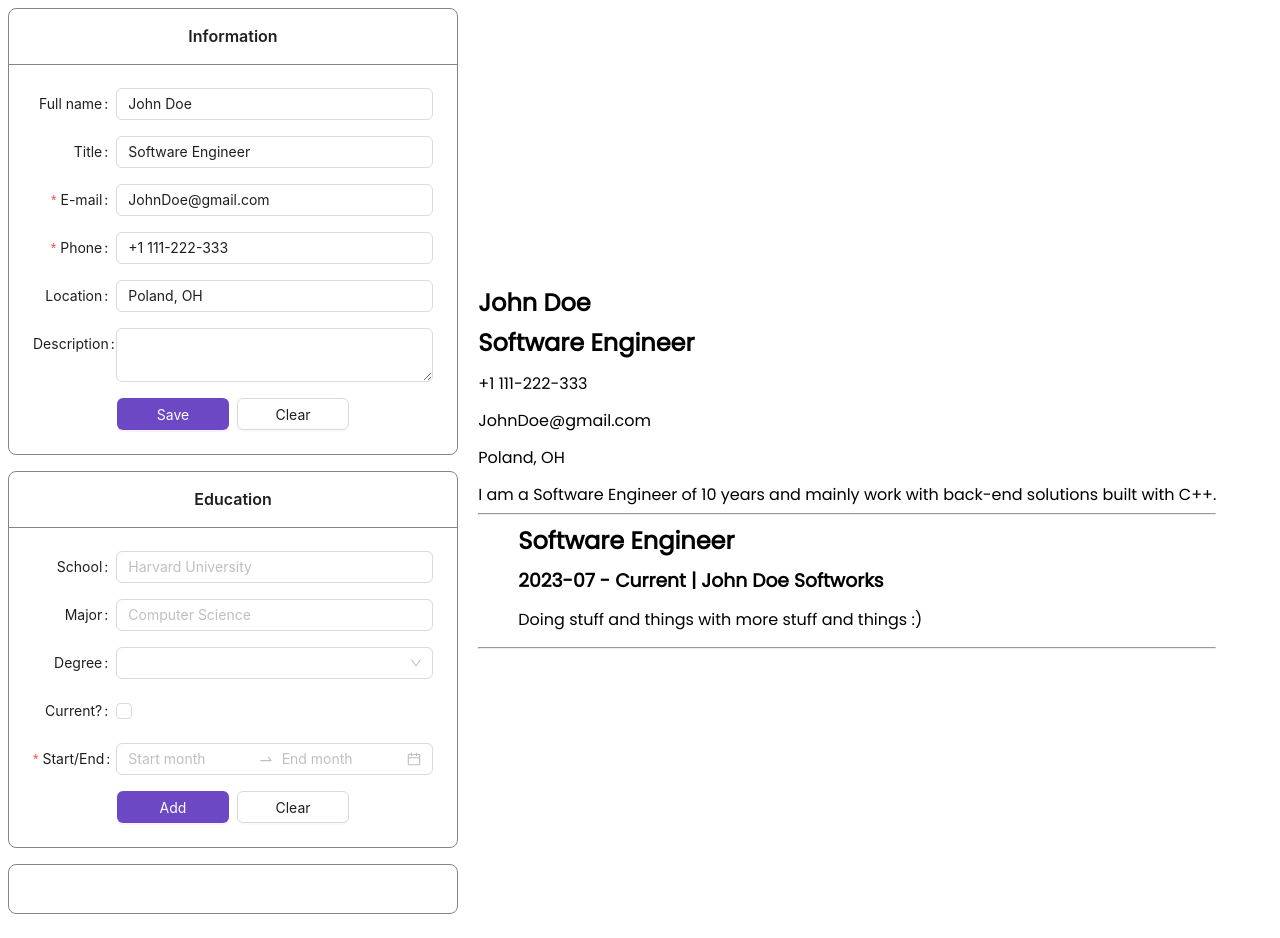
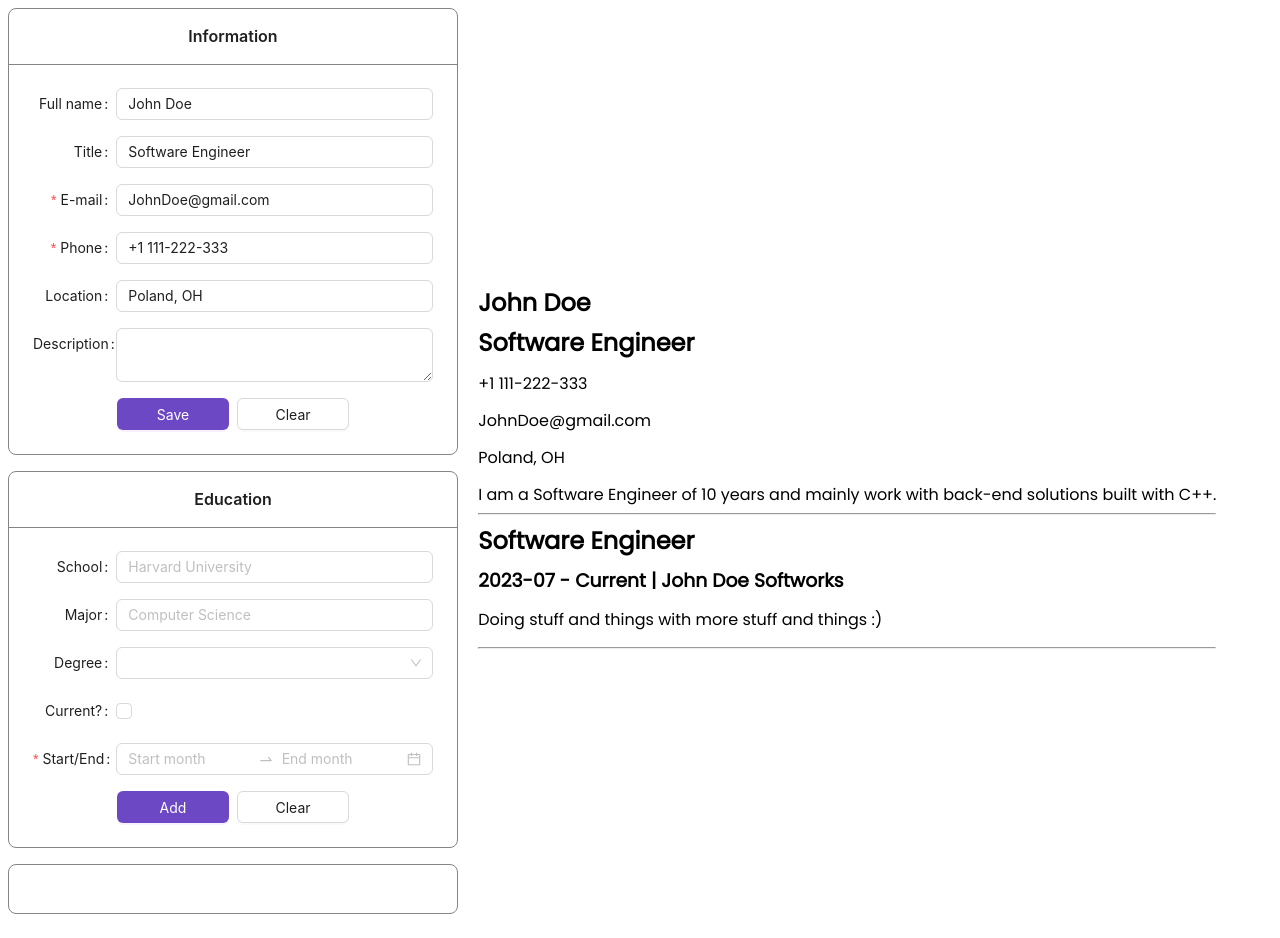
Before and after one commit to myshkovsky/Seavee, a React (Vite) app: page / in a window 1280 px wide. Built offline with nearby package versions, Linux system fonts and the light colour scheme.

Commit message:
Styling fix for editor section

```diff
--- a/src/styles/App.css
+++ b/src/styles/App.css
@@ -49,7 +49,11 @@
     margin-bottom: .5em;
 }
 
+.editor {
+    min-width: 450px;
+}
+
 ul {
     list-style: none;
-    padding: none;
+    padding: 0;
 }
```
